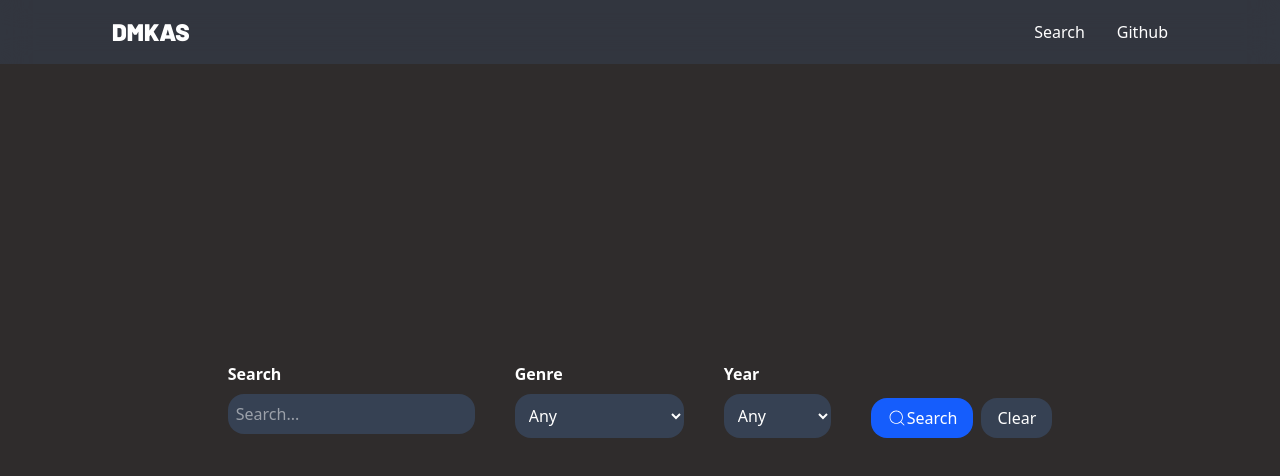
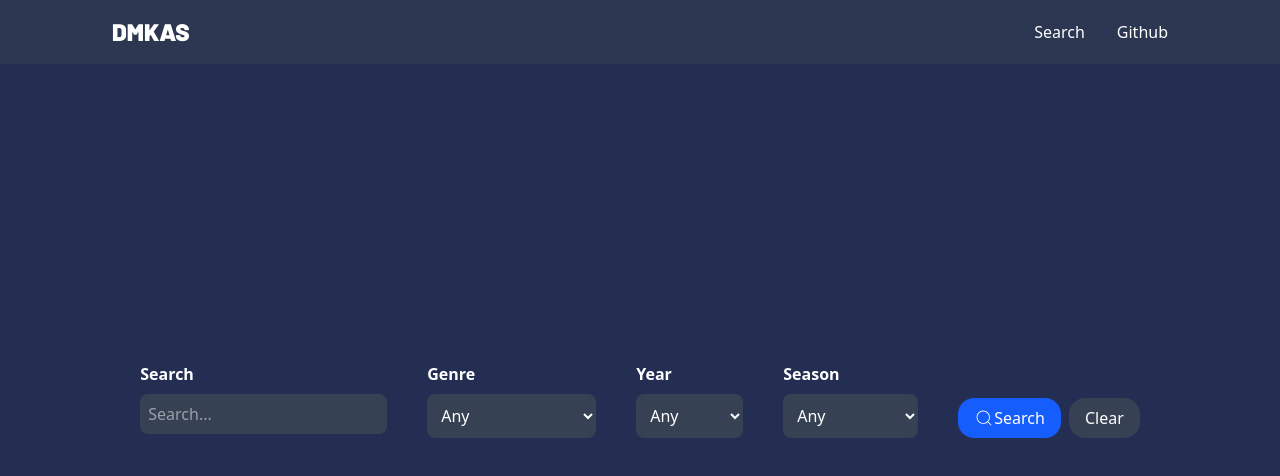
Before and after one commit to Domukas1337/dmkas-v2, a Next.js app: page /search/anime in a window 1280 px wide. Shown: the top 476 px of the page. Built offline with nearby package versions, Linux system fonts and the light colour scheme.

Commit message:
background change, season search

```diff
--- a/app/globals.css
+++ b/app/globals.css
@@ -1,7 +1,7 @@
 @import "tailwindcss";
 
 body {
-  background-color: #2f2c2c;
+  background-color: #232e52;
   color: white;
 }
 
--- a/components/Search.tsx
+++ b/components/Search.tsx
@@ -34,10 +34,12 @@ export default function Search() {
   const initialQuery = searchParams.get("q") || "";
   const initialGenre = searchParams.get("genre") || "";
   const initialYear = searchParams.get("year") || "";
+  const initalSeason = searchParams.get("season") || "";
 
   const [searchQuery, setSearchQuery] = useState(initialQuery);
   const [selectedGenre, setSelectedGenre] = useState(initialGenre);
   const [selectedYear, setSelectedYear] = useState(initialYear);
+  const [selectedSeason, setSelectedSeason] = useState(initalSeason);
 
   function handleSearch() {
     const params = new URLSearchParams();
@@ -53,6 +55,7 @@ export default function Search() {
     setSearchQuery("");
     setSelectedGenre("");
     setSelectedYear("");
+    setSelectedSeason("");
     router.push("/search/anime");
     window.location.reload();
   }
@@ -62,7 +65,7 @@ export default function Search() {
       <div className="flex flex-col">
         <h1 className="font-black mb-2">Search</h1>
         <input
-          className="bg-gray-700 rounded-2xl p-2"
+          className="bg-gray-700 rounded-lg p-2"
           type="text"
           value={searchQuery}
           onChange={(e) => setSearchQuery(e.target.value)}
@@ -77,7 +80,7 @@ export default function Search() {
       <div className="flex flex-col">
         <h1 className="font-black mb-2">Genre</h1>
         <select
-          className="bg-gray-700 rounded-2xl p-2.5 pr-10"
+          className="bg-gray-700 rounded-lg p-2.5 pr-10"
           value={selectedGenre}
           onChange={(e) => setSelectedGenre(e.target.value)}
         >
@@ -92,7 +95,7 @@ export default function Search() {
       <div className="flex flex-col">
         <h1 className="font-black mb-2">Year</h1>
         <select
-          className="bg-gray-700 rounded-2xl p-2.5 pr-10"
+          className="bg-gray-700 rounded-lg p-2.5 pr-10"
           value={selectedYear}
           onChange={(e) => setSelectedYear(e.target.value)}
         >
@@ -103,6 +106,20 @@ export default function Search() {
               {year}
             </option>
           ))}
+        </select>
+      </div>
+      <div>
+        <h1 className="font-black mb-2">Season</h1>
+        <select
+          className="bg-gray-700 rounded-lg p-2.5 pr-10"
+          value={selectedSeason}
+          onChange={(e) => setSelectedSeason(e.target.value)}
+        >
+          <option value="">Any</option>
+          <option value="winter">Winter</option>
+          <option value="spring">Spring</option>
+          <option value="summer">Summer</option>
+          <option value="fall">Fall</option>
         </select>
       </div>
       <div className="flex gap-2">
```
